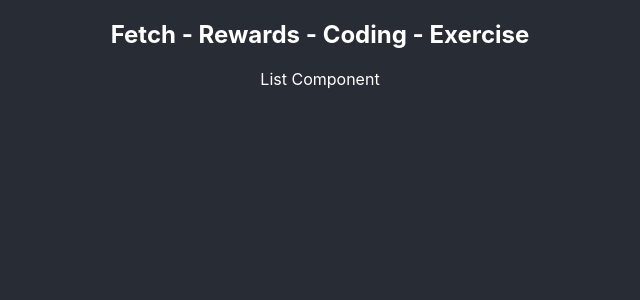
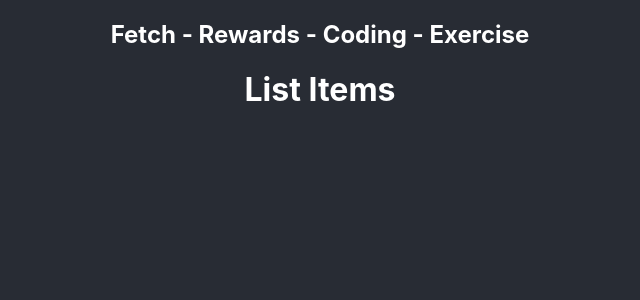
Before and after one commit to CleverOscar/Fetch-Rewards-Coding-Exercise, a React (Create React App) app: page / in a window 1280 px wide. Shown: the top 300 px of the page, without its empty margins (320-960 px from the left). Built offline with nearby package versions, Linux system fonts and the light colour scheme; no server answers.

Commit message:
Data Fetched

```diff
--- a/src/App.js
+++ b/src/App.js
@@ -1,4 +1,3 @@
-import logo from './logo.svg';
 import './App.css';
 
 import ListComponent from './components/ListComponent';
--- a/src/components/List.jsx
+++ b/src/components/List.jsx
@@ -1,11 +1,14 @@
 import React from 'react';
-
+// import axios from 'axios';
 
 function List() {
+
+    const hiringData = 'test';
+
     return(
         <div>
             <h1>
-                List Component
+                List Items
             </h1>
         </div>
     )
--- a/src/components/ListComponent.jsx
+++ b/src/components/ListComponent.jsx
@@ -1,12 +1,27 @@
 import React, {Component} from 'react';
-import axios from 'axios'
+import List from './List';
+import axios from 'axios';
 
 class ListComponent extends Component {
+    constructor(props) {
+        super(props);
+        this.state = {
+
+        }
+    }
+
+    componentDidMount() {
+        axios.get('https://fetch-hiring.s3.amazonaws.com/hiring.json').then(res => {
+            console.log(res.data)
+        }).catch(err => {
+            console.log(err)
+        })
+    }
 
     render(){
         return(
             <div>
-                List Component
+                <List />
             </div>
         )
     }
```
